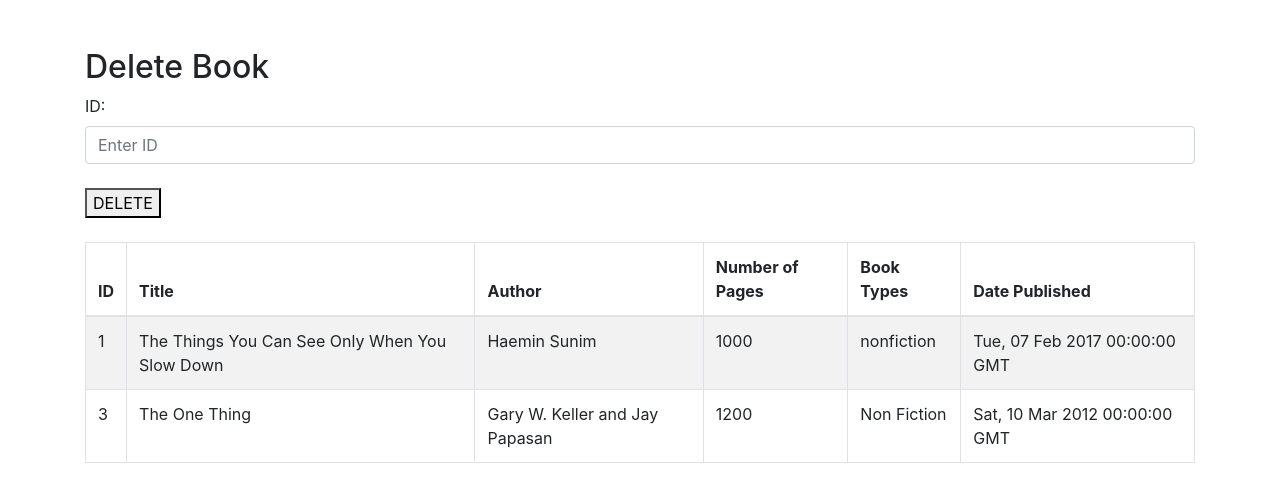
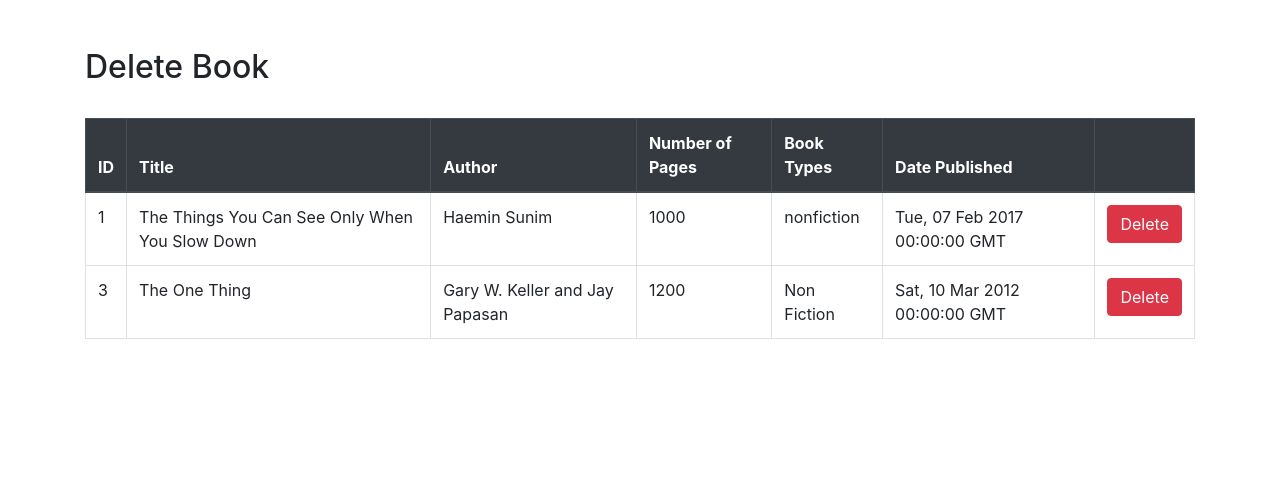
Before and after one commit to ltelisabeth/tstuas, a Flask app: template templates/delete.html in a window 1280 px wide. Shown: the part 56-558 px from the top of the page. Run offline with Flask 2, Linux system fonts and the light colour scheme; the template is opened without the code that fills it, so the values that code supplies are empty; data comes from the database, SQL or seed files in the repository; some libraries are stand-ins or nearby versions.

Commit message:
Update delete.html

```diff
--- a/templates/delete.html
+++ b/templates/delete.html
@@ -20,19 +20,13 @@
     <br>
     <br>
     <div class="container">
-    <h2>Delete Book</h2>
-        <label for="id">ID:</label>
-        <input class="form-control" type="text" name='id' id='id' placeholder="Enter ID" aria-label="Enter ID" >
-        <br>
 
-        <button onclick="deletee()">DELETE</button>
-        <br>
-        <a id="feedback"></a>
 
+        <h2>Delete Book</h2>
         <div class="table-responsive">
-            <table class="table table-bordered table-striped">
+            <table class="table table-bordered">
                 <br>
-                <thead>
+                <thead class="thead-dark">
                     <tr>
                         <th scope="col">ID</th>
                         <th scope="col">Title</th>
@@ -40,27 +34,29 @@
                         <th scope="col">Number of Pages</th>
                         <th scope="col">Book Types</th>
                         <th scope="col">Date Published</th>
+                        <th scope="col"></th>
                     </tr>
                 </thead>
-                <tbody id="hasil"></tbody>
+                <tbody class="thead-light" id="hasil"></tbody>
             </table>
 
             <br>
         </div>
+        <a id="feedback"></a>
         </div>
     </div>
 </body>
     <script>
-        function deletee() {
+        function deletee(id) {
             $.ajax({
-                url: "/delete",
+                url: '/delete/' + id,
                 method: 'delete',
-                data: {
-                    'id': $('#id').val(),
-                },
                 success: function (response) {
                     console.log(response);
                     $('#feedback').html('Book deleted successfully!');
+                    setTimeout(function() {
+                        window.location.reload();
+                    }, 2000);
                 },
                 error: function (response) {
                     console.log(response);
@@ -77,7 +73,7 @@
             success: function (response) {
                 console.log(response);
                 $.each(response.hasil.slice(0,501), function (key,value) {
-                    content += "<tr><td>" + value.id + "</td><td>" + value.title + "</td><td>" + value.author + "</td><td>" + value.totalpages + "</td><td>" + value.type + "</td><td>" + value.published +"</td></tr>";
+                    content += "<tr><td>" + value.id + "</td><td>" + value.title + "</td><td>" + value.author + "</td><td>" + value.totalpages + "</td><td>" + value.type + "</td><td>" + value.published + '</td><td><button type="submit" class="btn btn-danger" onclick="deletee(' + value.id + ')">Delete</button></td></tr>';
                 });
                 $('#hasil').html(content);
             },
```
